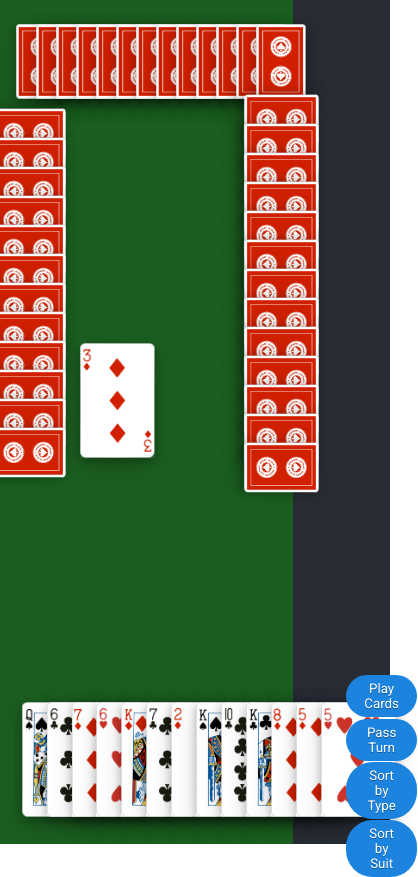
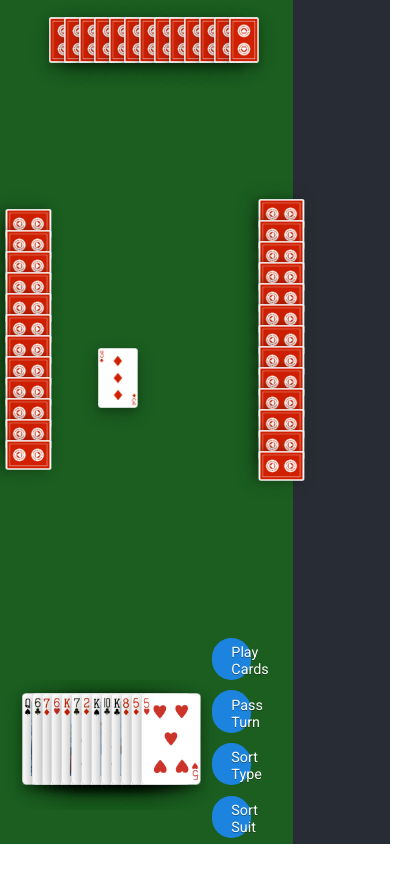
Before and after one commit to richardlau123/BigTwoJS, a React (Create React App) app: page / in a window 390 px wide. Shown: the whole page, 418 px wide, since content can reach past the window. After the commit the page ends 844 px from the top, so only its background shows below. Built offline with nearby package versions, Linux system fonts and the light colour scheme.

Commit message:
responsive feature

```diff
--- a/src/App.css
+++ b/src/App.css
@@ -64,6 +64,7 @@
   flex-direction: column;
   align-items: center;
   justify-content: space-around;
+  padding-left: 5vh;
 }
 
 .player-button{
@@ -82,6 +83,9 @@
   text-shadow: 0 0.04em 0.04em rgba(0,0,0,0.35);
   text-align:center;
   outline: none;
+  max-width: 50%;
+  max-height: 20%;
+  font-size: 1.7vh;
   transition: all 0.2s;
 }
 
@@ -95,7 +99,7 @@
  border-radius:2em;
 }
 .player-container {
-  height: 20vh;
+  height: 25vh;
   width: 85%;
   display: flex;
   align-self: center;
@@ -148,7 +152,7 @@
 }
 
 .opponent-container {
-  height: 15vh;
+  height: 10vh;
   width: 100%;
   display: flex;
   align-self: center;
@@ -160,7 +164,7 @@
   display: flex;
   flex-direction: column;
   width: 100%;
-  height: 80%;
+  height: 100%;
 
 }
 
@@ -168,13 +172,14 @@
   display: flex;
   flex-direction: column;
   width: 100%;
-  height: 80%;
+  height: 100%;
 }
 
 .card{
   cursor: pointer;
   width: 90px;
   height: 140px;
+  max-height: 95%;
   margin-right:-60px;
   /* box-shadow: 0 1px 3px rgba(0,0,0,0.12), 0 1px 2px rgba(0,0,0,0.24); */
   transition: all 0.5s cubic-bezier(.25,.8,.25,1);
@@ -208,7 +213,7 @@
 .computer-top{
   width: 50px;
   height: 75px;
-  margin-right:-30px;
+  margin-right:-15px;
   box-shadow: 0 4px 8px 0 rgba(0, 0, 0, 0.2), 0 6px 20px 0 rgba(0, 0, 0, 0.19);
 }
 
@@ -240,16 +245,9 @@
 }
 
 
-/* ----------------------------------------------
- * Generated by Animista on 2019-2-21 11:34:34
- * w: http://animista.net, t: @cssanimista
- * ---------------------------------------------- */
 
-/**
- * ----------------------------------------
- * animation tracking-in-expand-fwd
- * ----------------------------------------
- */
+
+
  @-webkit-keyframes tracking-in-expand-fwd {
   0% {
     letter-spacing: -0.5em;
@@ -360,7 +358,7 @@
   }
 }
 
-@media (max-width: 1200px){
+@media (max-width: 1200px), (max-height: 800px){
   .card{
     width: 75px;
     height: 115px;
@@ -368,20 +366,46 @@
   }
 
   .field-card{
-    width: 75px;
-    height: 115px;
+    width: 60px;
+    height: 92px;
     margin-right:-50px;
   }
 
   .computer-side{
-    width: 50px;
-    height: 75px;
-    margin-bottom: -50px;
+    width: 40px;
+    height: 60px;
+    margin-bottom: -40px;
   }
 
   .computer-top{
-    width: 50px;
-    height: 75px;
-    margin-right:-30px;
+    width: 40px;
+    height: 60px;
+    margin-right:-15px;
   }
 }
+
+@media (max-width: 820px) {
+  .card{
+    width: 60px;
+    height: 92px;
+    margin-right:-50px;
+  }
+
+  .field-card{
+    width: 40px;
+    height: 60px;
+    margin-bottom: -40px;
+  }
+
+  .computer-side{
+    width: 30px;
+    height: 46px;
+    margin-bottom: -40px;
+  }
+
+  .computer-top{
+    width: 30px;
+    height: 46px;
+    margin-right:-15px;
+  }
+}
--- a/src/Game.jsx
+++ b/src/Game.jsx
@@ -17,9 +17,10 @@ class Game extends Component{
             cardsPlayed: [],
             lastMove: [],
             lastMovePlayer: null,
-            freeMove: true,
+            freeMove: false,
             gameOver: false,
         }
+        this.resetGame = this.resetGame.bind(this)
         this.playerPlayCards = this.playerPlayCards.bind(this)
         this.playerPassTurn = this.playerPassTurn.bind(this)
         this.AIplayCards = this.AIplayCards.bind(this)
@@ -38,6 +39,7 @@ class Game extends Component{
     }
 
     async resetGame(){
+        console.log("in resetgame")
         let deck = Rules.newDeck()
 
         let playerCards = await Rules.setUserCards(deck)
@@ -48,12 +50,18 @@ class Game extends Component{
         let turn = Rules.setFirstTurn(playerCards, opponentLeftCards, opponentTopCards, opponentRightCards)
 
         this.setState({
+            playerField: [], opponentLeftField: [], opponentTopField: [], opponentRightField: [],
             playerCards: playerCards,
             opponentLeftCards: opponentLeftCards,
             opponentTopCards: opponentTopCards,
             opponentRightCards: opponentRightCards,
             turn: turn,
-            startingTurn: true
+            startingTurn: true,
+            cardsPlayed: [],
+            lastMove: [],
+            lastMovePlayer: null,
+            freeMove: false,
+            gameOver: false,
         })
         if(turn !== "player") this.AIplayCards()
     }
@@ -185,7 +193,7 @@ class Game extends Component{
                 this.setState({turn: "opponentLeft"}, ()=>{this.AIplayCards()})
             } else
                 this.setState({turn: "player"})
-        }, 1500)
+        }, 1200)
 
 
     }
@@ -252,7 +260,6 @@ class Game extends Component{
                     <Opponent class="opponent-container-right" cardClass="computer-side" cards={this.state.opponentRightCards} ></Opponent>
                 </div>
             </div>
-            {/* <div className="game-player"> */}
                 <Player
                     cards={this.state.playerCards}
                     playerTurn={(this.state.turn === "player")}
@@ -260,9 +267,10 @@ class Game extends Component{
                     passTurn={this.playerPassTurn}
                     turn={this.state.turn}
                     numberSort={this.numberSort}
-                    suitSort={this.suitSort}>
+                    suitSort={this.suitSort}
+                    gameOver={this.state.gameOver}
+                    resetGame={this.resetGame}>
                 </Player>
-            {/* </div> */}
         </div>
         )
     }
--- a/src/Player.js
+++ b/src/Player.js
@@ -13,6 +13,7 @@ class Player extends Component{
         this.handlePassTurnClick = this.handlePassTurnClick.bind(this)
         this.handleNumberSort = this.handleNumberSort.bind(this)
         this.handleSuitSort = this.handleSuitSort.bind(this)
+        this.handleReset = this.handleReset.bind(this)
     }
 
     selectCard(card){
@@ -39,7 +40,7 @@ class Player extends Component{
             }
             document.getElementById("playbtn").disabled = true
             setTimeout(()=> {
-                document.getElementById("playbtn").disabled = false
+                if(document.getElementById("playbtn")) document.getElementById("playbtn").disabled = false
             },1500)
         }
 
@@ -51,7 +52,7 @@ class Player extends Component{
             this.props.passTurn()
             document.getElementById("passbtn").disabled = true
             setTimeout(()=> {
-                document.getElementById("passbtn").disabled = false
+                if(document.getElementById("passbtn")) document.getElementById("passbtn").disabled = false
             },1500)
         }
     }
@@ -64,8 +65,26 @@ class Player extends Component{
         this.props.suitSort()
     }
 
+    handleReset(){
+        this.props.resetGame()
+    }
+
     render(){
         let actionButton = this.props.playerTurn ? "" : "disabled-button"
+        let playerAction
+        if(!this.props.gameOver){
+            playerAction = <div className="player-action">
+                               <button id="playbtn" className={"player-button " + actionButton} onClick={this.handlePlayClick}>Play Cards</button>
+                               <button id="passbtn" className={"player-button " + actionButton} onClick={this.handlePassTurnClick}>Pass Turn</button>
+                               <button className="player-button" onClick={this.handleNumberSort}>Sort Type</button>
+                               <button className="player-button" onClick={this.handleSuitSort}>Sort Suit</button>
+                           </div>
+        } else {
+            playerAction = <div className="player-action">
+                            <div>Game Over!</div>
+                            <button id="resetbtn" disabled={false} className="player-button" onClick={this.handleReset}>Play Again?</button>
+                            </div>
+        }
         let cards = this.props.cards;
             return(
                 <div className="player-container">
@@ -74,14 +93,9 @@ class Player extends Component{
                             return(<Card key={i} card={card} user="player" selectCard={this.selectCard} selected={selected}/>)
                         }
                         )}
-                    <div className="player-action">
-                        <button id="playbtn" className={"player-button " + actionButton} onClick={this.handlePlayClick}>Play Cards</button>
-                        <button id="passbtn" className={"player-button " + actionButton} onClick={this.handlePassTurnClick}>Pass Turn</button>
-                        <button className="player-button" onClick={this.handleNumberSort}>Sort by Type</button>
-                        <button className="player-button" onClick={this.handleSuitSort}>Sort by Suit</button>
-                    </div>
+                    {playerAction}
                 </div>
-                )
+            )
 
     }
 }
--- a/src/PlayingField.jsx
+++ b/src/PlayingField.jsx
@@ -27,9 +27,9 @@ class PlayingField extends Component{
                     </div>
                     <div id="player" className="playingfield-section section-top">
                         {this.props.player.map((card, i) => {
-                                        return(<Card key={i} card={card} class="field-card" user="field" />)
-                                    }
-                                )}
+                                    return(<Card key={i} card={card} class="field-card" user="field" />)
+                                }
+                            )}
                     </div>
 
                 </div>
```
